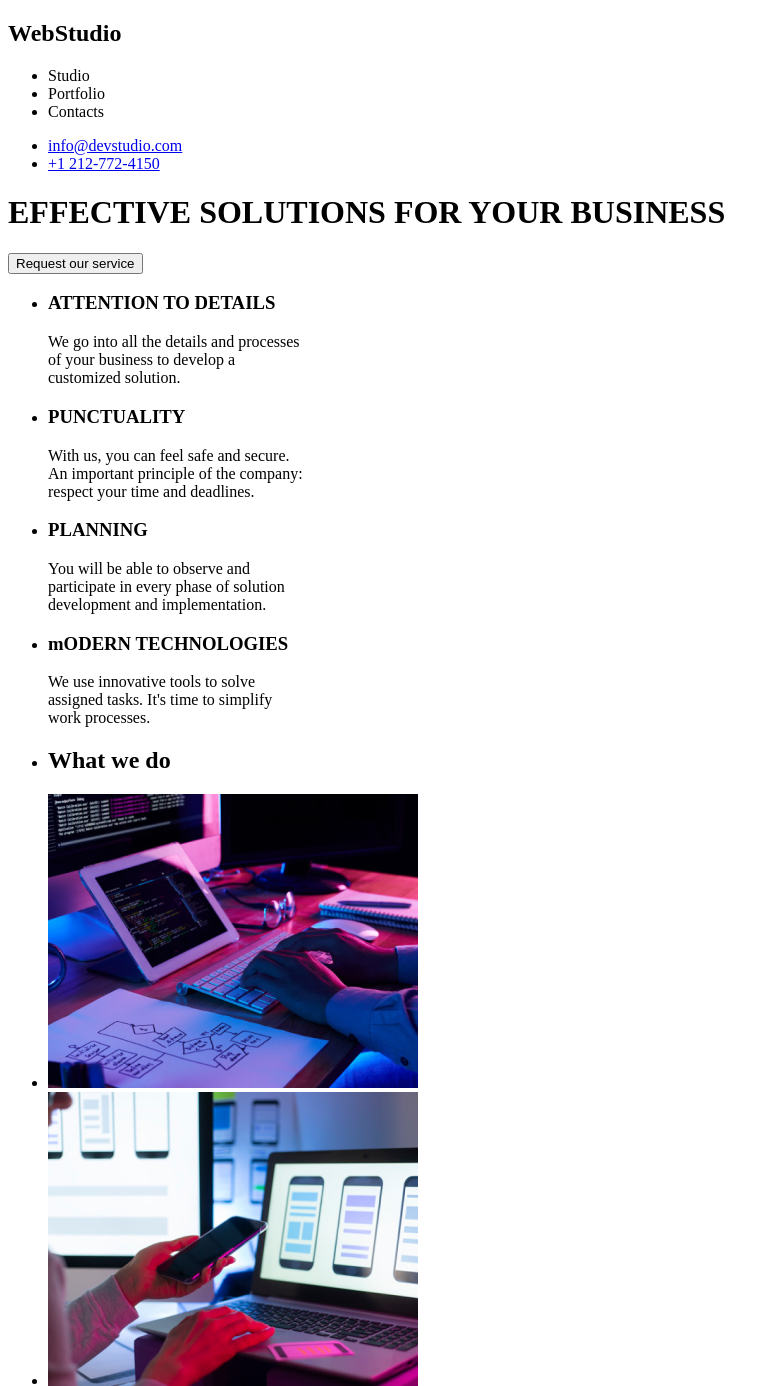
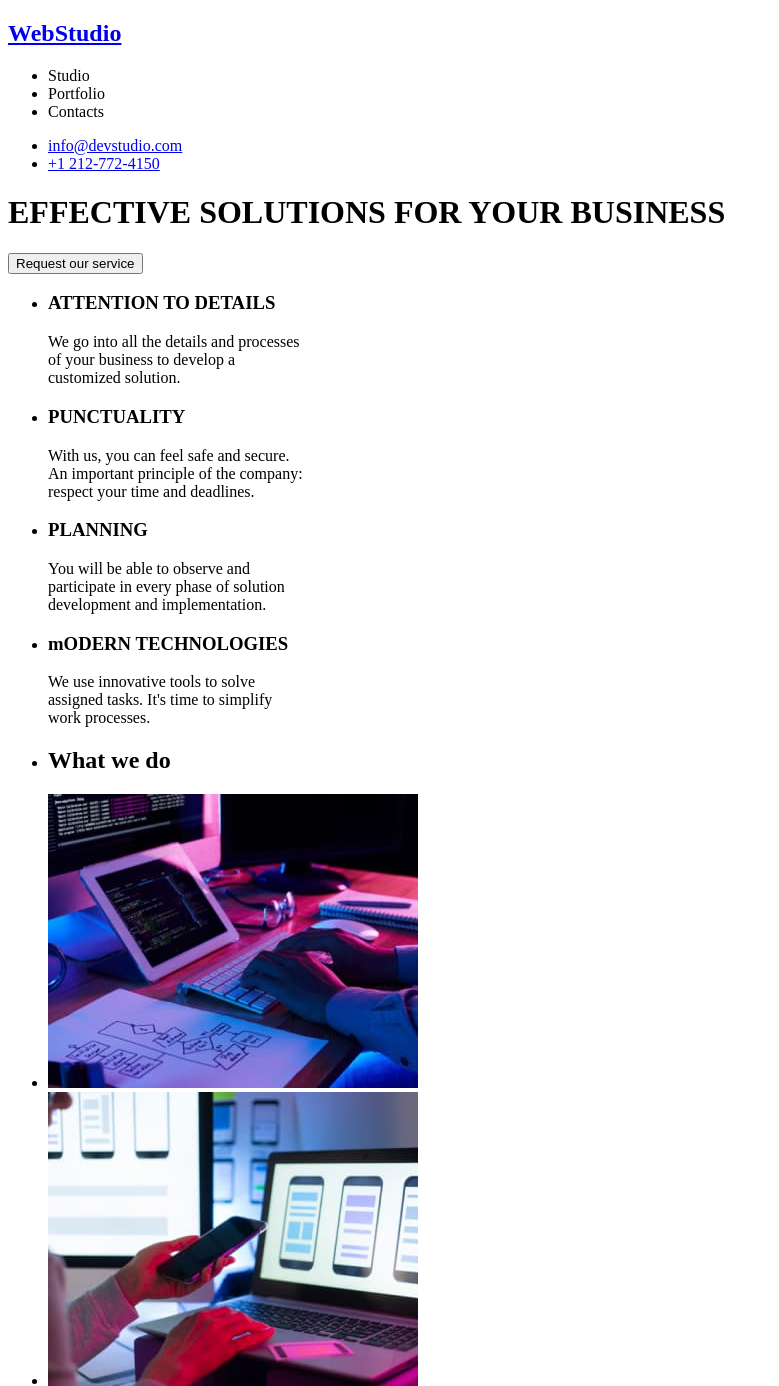
Before and after one commit to FlorinBejera2002/goit-markup-hw-01, a plain HTML site: page index.html in a window 1280 px wide. Shown: the top 1386 px of the page, without its empty margins (0-779 px from the left). Drawn offline with Linux system fonts and the light colour scheme.

```diff
--- a/index.html
+++ b/index.html
@@ -9,21 +9,25 @@
 
 <body>
     <header>
-        <h2>WebStudio</h2>
+        <h2><a href="https://florinbejera2002.github.io/goit-markup-hw-01/
+"> WebStudio</a></h2>
         <nav>
             <ul>
-                <li><a href=""></a> Studio</li>
-                <li>Portfolio</li>
-                <li>Contacts</li>
-            </ul>
-            <ul>
-                <li><a href="mailto:info@devstudio.com"> info@devstudio.com</a></li>
-                <li><a href="tel:+1-212-772-4150"> +1 212-772-4150</a></li>
+                <li>Studio</li>
+                <li> Portfolio</li>
+                <li> Contacts</li>
             </ul>
         </nav>
+
+        <ul>
+            <li><a href="mailto:info@devstudio.com"> info@devstudio.com</a></li>
+            <li><a href="tel:+1-212-772-4150"> +1 212-772-4150</a></li>
+        </ul>
+
         <h1>EFFECTIVE SOLUTIONS FOR YOUR BUSINESS</h1>
         <button type="button">Request our service</button>
     </header>
+
     <main>
         <section>
             <ul>
@@ -63,6 +67,7 @@
                 </li>
             </ul>
         </section>
+
         <section>
             <ul>
                 <li>
@@ -71,17 +76,18 @@
             </ul>
             <ul>
                 <li>
-                    <img src="images/laptop1.jpg" alt="laptop1" width="370" height="294">
+                    <img src="images/Laptop1.jpg" alt="laptop1" width="370" height="294">
                 </li>
                 <li>
-                    <img src="images/laptop2.jpg" alt="laptop2" width="370" height="294">
+                    <img src="images/Laptop2.jpg" alt="laptop2" width="370" height="294">
                 </li>
                 <li>
-                    <img src="images/laptop3.jpg" alt="laptop3" width="370" height="294">
+                    <img src="images/Laptop3.jpg" alt="laptop3" width="370" height="294">
                 </li>
             </ul>
 
         </section>
+
         <section>
             <ul>
                 <li>
@@ -114,8 +120,10 @@
             </ul>
         </section>
     </main>
+
     <footer>
-        <h2>WebStudio</h2>
+        <h2><a href="https://florinbejera2002.github.io/goit-markup-hw-01/
+">WebStudio</a></h2>
         <address>
             <ul>
                 <li><a
```
Also changed, not shown: images/ChristopherWalker.jpg, images/KylieEvans.jpg, images/Laptop1.jpg (added), images/Laptop2.jpg (added), images/Laptop3.jpg (added), images/RyanHarris.jpg, images/TylerMoore.jpg, images/laptop1.jpg (deleted), images/laptop2.jpg (deleted), images/laptop3.jpg (deleted).
